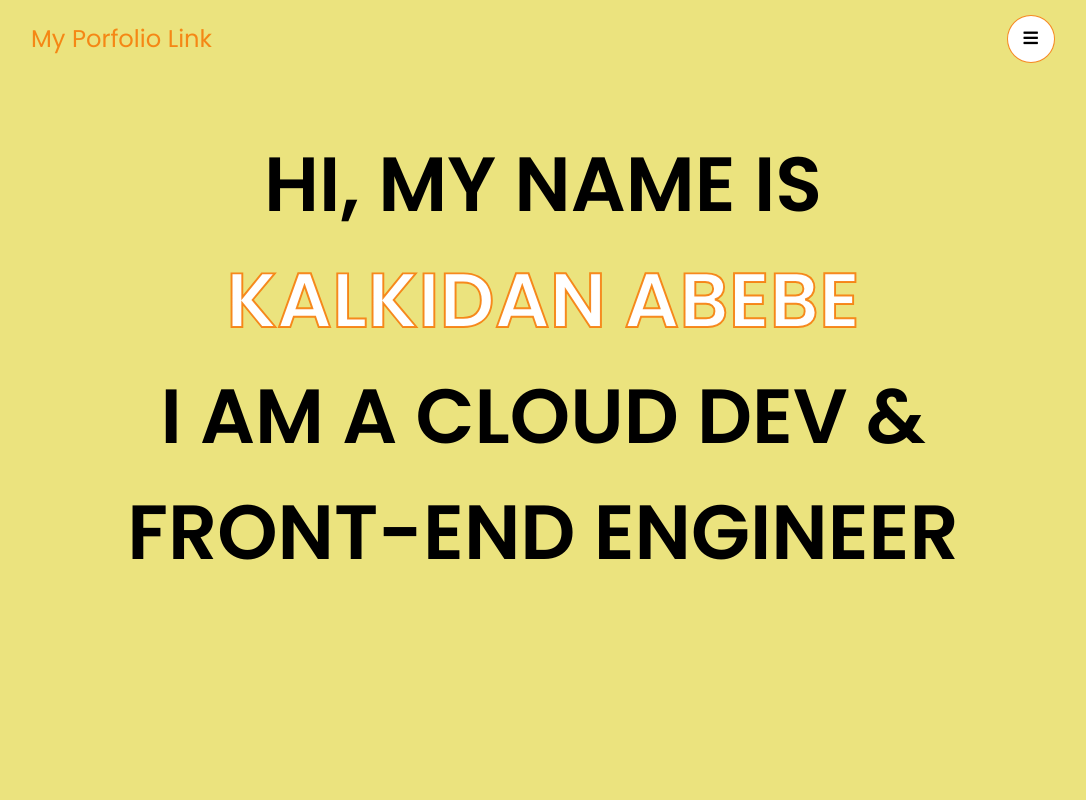
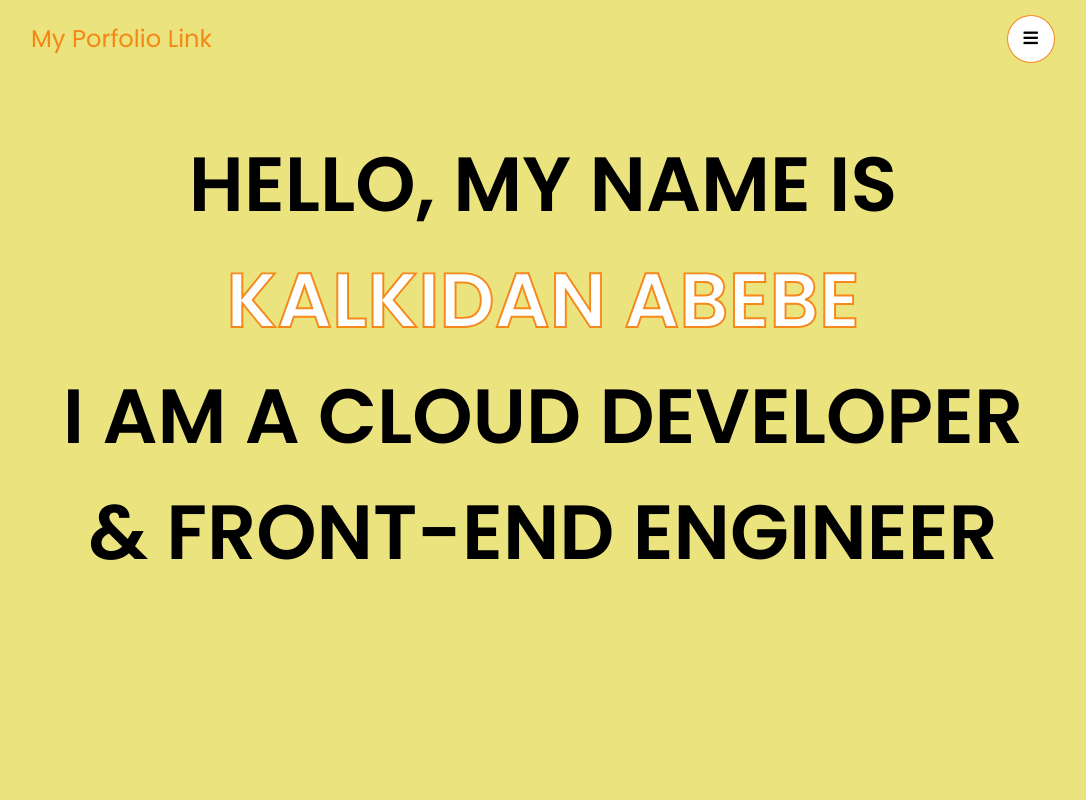
Before and after one commit to KaliAbebe/New-GCP-Resume-Proj, a website: page index.html in a window 1280 px wide. Shown: the top 800 px of the page, without its empty margins (97-1183 px from the left). Drawn offline with Linux system fonts and the light colour scheme.

Commit message:
greeting change

```diff
--- a/index.html
+++ b/index.html
@@ -47,9 +47,9 @@
 
 <section class="home" id="home">
 
-   <h3>hi, my name is</h3>
+   <h3>Hello, my name is</h3>
    <h3 class="home-text">Kalkidan Abebe</h3>
-   <h3>I am a Cloud Dev & Front-End Engineer</h3>
+   <h3>I am a Cloud Developer & Front-End Engineer</h3>
    <img src="images/home-img.jpg" class="home-img" alt="">
    <div class="wave"></div>
    <div class="wave wave-2"></div>
```
